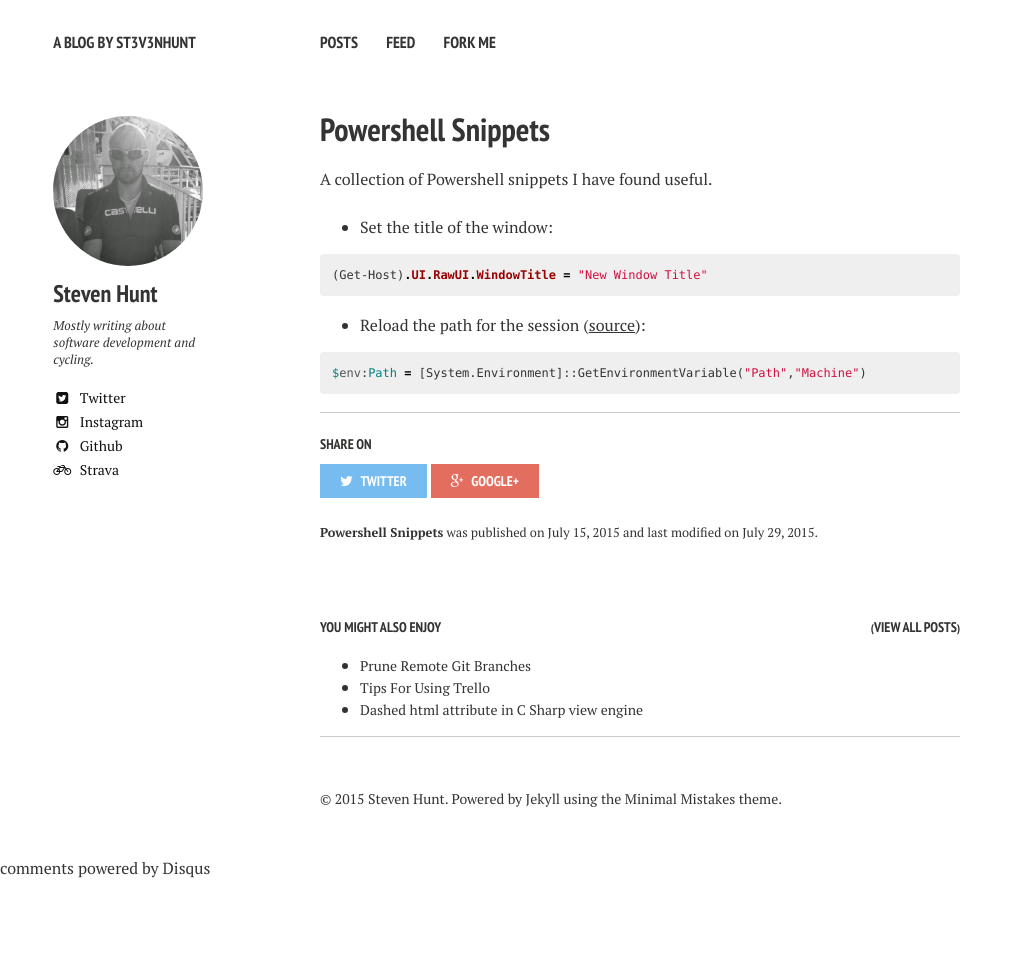
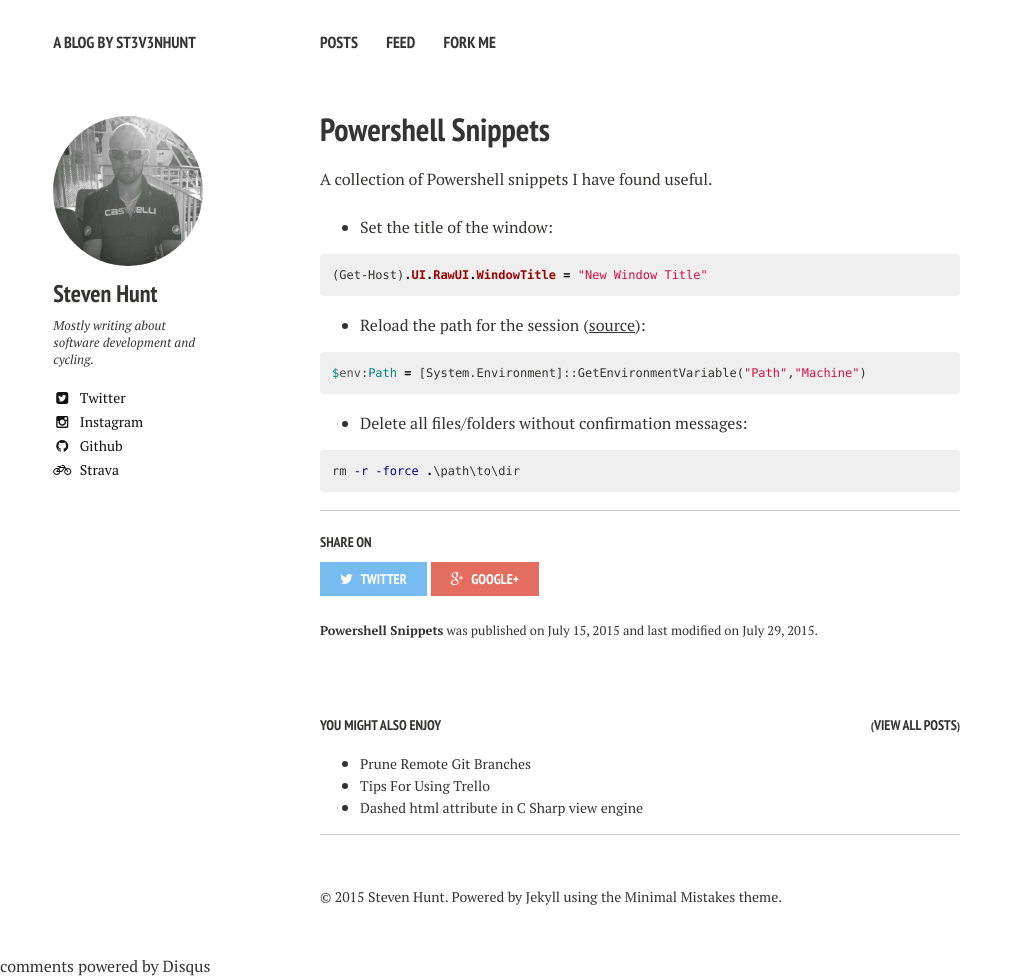
Before and after one commit to st3v3nhunt/st3v3nhunt.github.io, a Jekyll site: the page built from _posts/development/2015-07-15-powershell-snippets.md, in a window 1280 px wide. Shown: the whole page, without its empty margins (0-1023 px from the left). Built offline with Jekyll 4.4.1, drawn with Linux system fonts in a browser that asks for light colours; nearby versions of some CDN libraries; comment, search, counter and statistics services are not loaded; before the commit the page ends 900 px from its top, so only the background shows below that.

Commit message:
:repeat_one: Remove all files/folders from dir in PS.

```diff
--- a/_posts/development/2015-07-15-powershell-snippets.md
+++ b/_posts/development/2015-07-15-powershell-snippets.md
@@ -17,3 +17,9 @@ A collection of Powershell snippets I have found useful.
 {% highlight powershell %}
 $env:Path = [System.Environment]::GetEnvironmentVariable("Path","Machine")
 {% endhighlight %}
+
+
+* Delete all files/folders without confirmation messages:
+{% highlight powershell %}
+rm -r -force .\path\to\dir
+{% endhighlight %}
```
